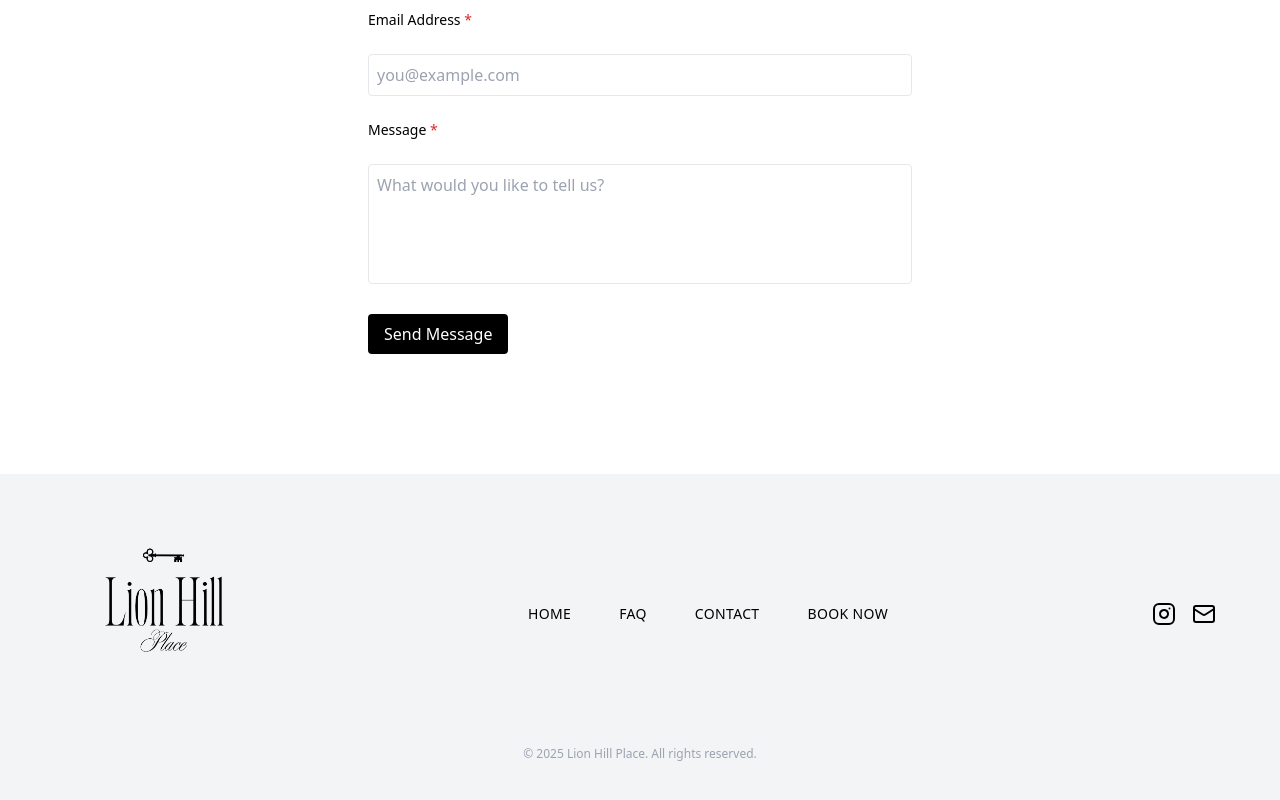
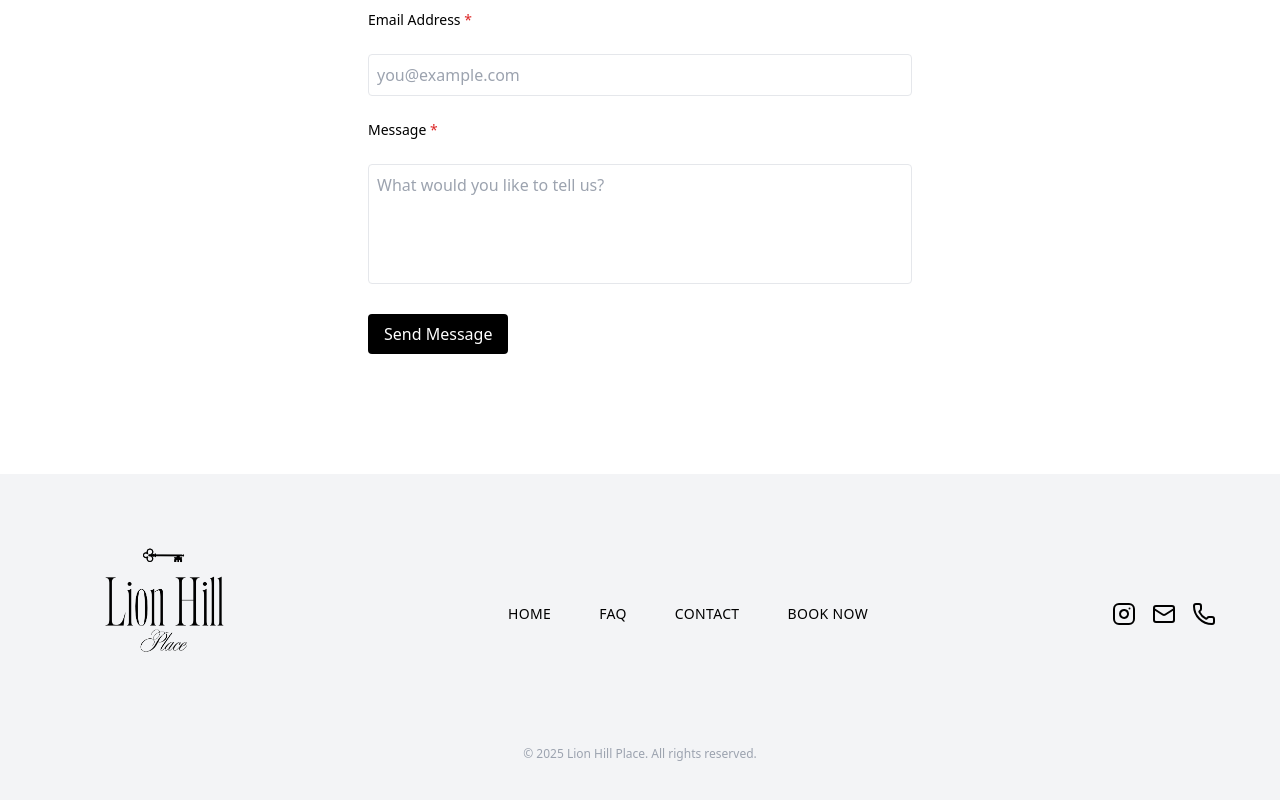
Before and after one commit to pacc-jean/bed-breakfast, a React (Vite) app in the folder frontend/: page /contact in a window 1280 px wide. Shown: the part 494-1294 px from the top of the page. Built offline with nearby package versions, Linux system fonts and the light colour scheme.

Commit message:
update footer socials

```diff
--- a/frontend/src/components/Consistent/Footer.jsx
+++ b/frontend/src/components/Consistent/Footer.jsx
@@ -1,6 +1,6 @@
 import React from 'react';
 import { Link } from 'react-router-dom';
-import { Instagram, Mail } from 'lucide-react';
+import { Instagram, Mail, Phone } from 'lucide-react';
 
 const Footer = () => {
   return (
@@ -9,7 +9,6 @@ const Footer = () => {
         {/* Logo */}
         <Link to="/" className="flex items-center space-x-2">
           <img src="/lionhill.01.png" alt="Lion Hill Logo" className="h-[200px] object-contain" />
-          {/*<span className="text-xl font-bold">Lion Hill Place</span>*/}
         </Link>
 
         {/* Nav links */}
@@ -32,11 +31,20 @@ const Footer = () => {
             <Instagram size={24} />
           </a>
           <a
-            href="mailto:contact@lionhillplace.com"
+            href="mailto:lionhillplace@gmail.com"
             aria-label="Email"
             className="hover:text-red-500 transition"
           >
             <Mail size={24} />
+          </a>
+          <a
+            href="https://wa.me/254722774029"
+            target="_blank"
+            rel="noopener noreferrer"
+            aria-label="WhatsApp"
+            className="hover:text-green-500 transition"
+          >
+            <Phone size={24} />
           </a>
         </div>
       </div>
```
